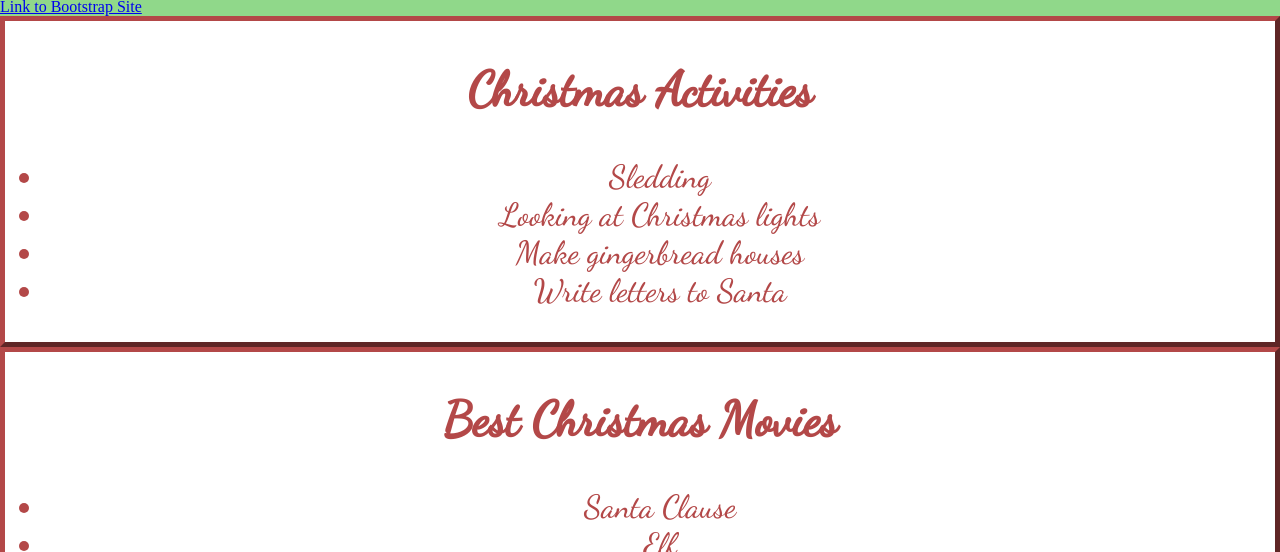
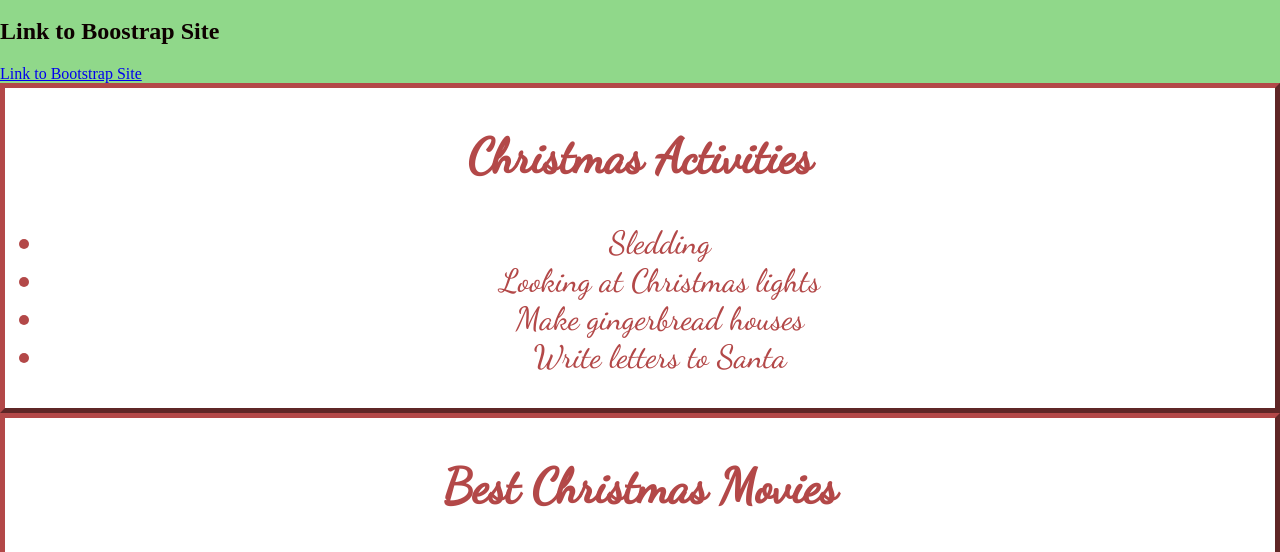
Before and after one commit to savypo/ScratchPage, a plain HTML site: page index.html in a window 1280 px wide. Shown: the part 246-798 px from the top of the page. Drawn offline with Linux system fonts and the light colour scheme.

Commit message:
Add files via upload

```diff
--- a/index.html
+++ b/index.html
@@ -34,6 +34,7 @@
 <a href="#Calender">Advent Calender</a><br />
 <a href = "#Map">North Pole Map</a><br />
 
+        <h2 id="Link">Link to Boostrap Site</h2>
         <a href="https://savypo.github.io/WebDev/">Link to Bootstrap Site</a>
 
     <!-- ======= Christmas Activies section ======= -->
```
